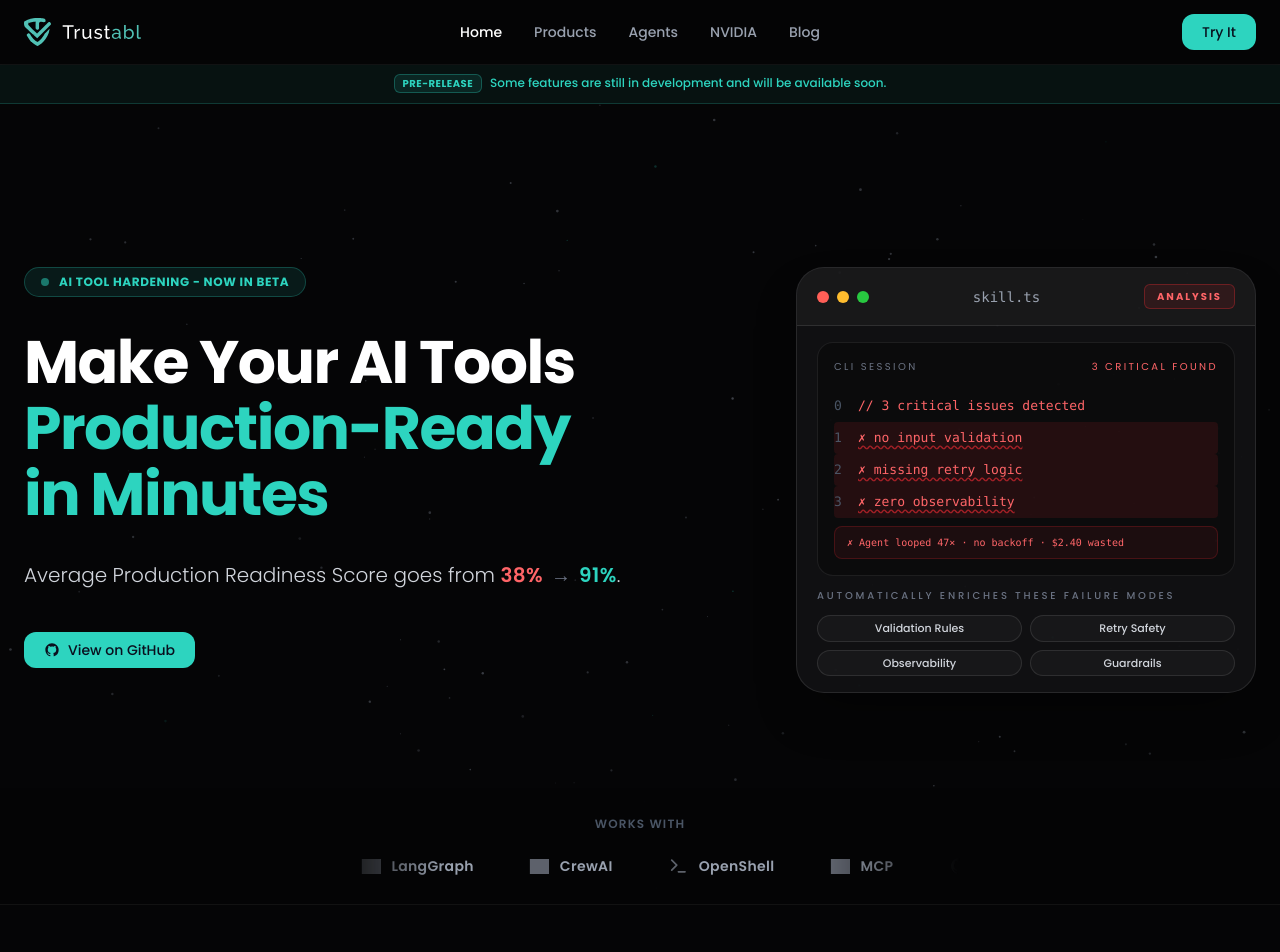
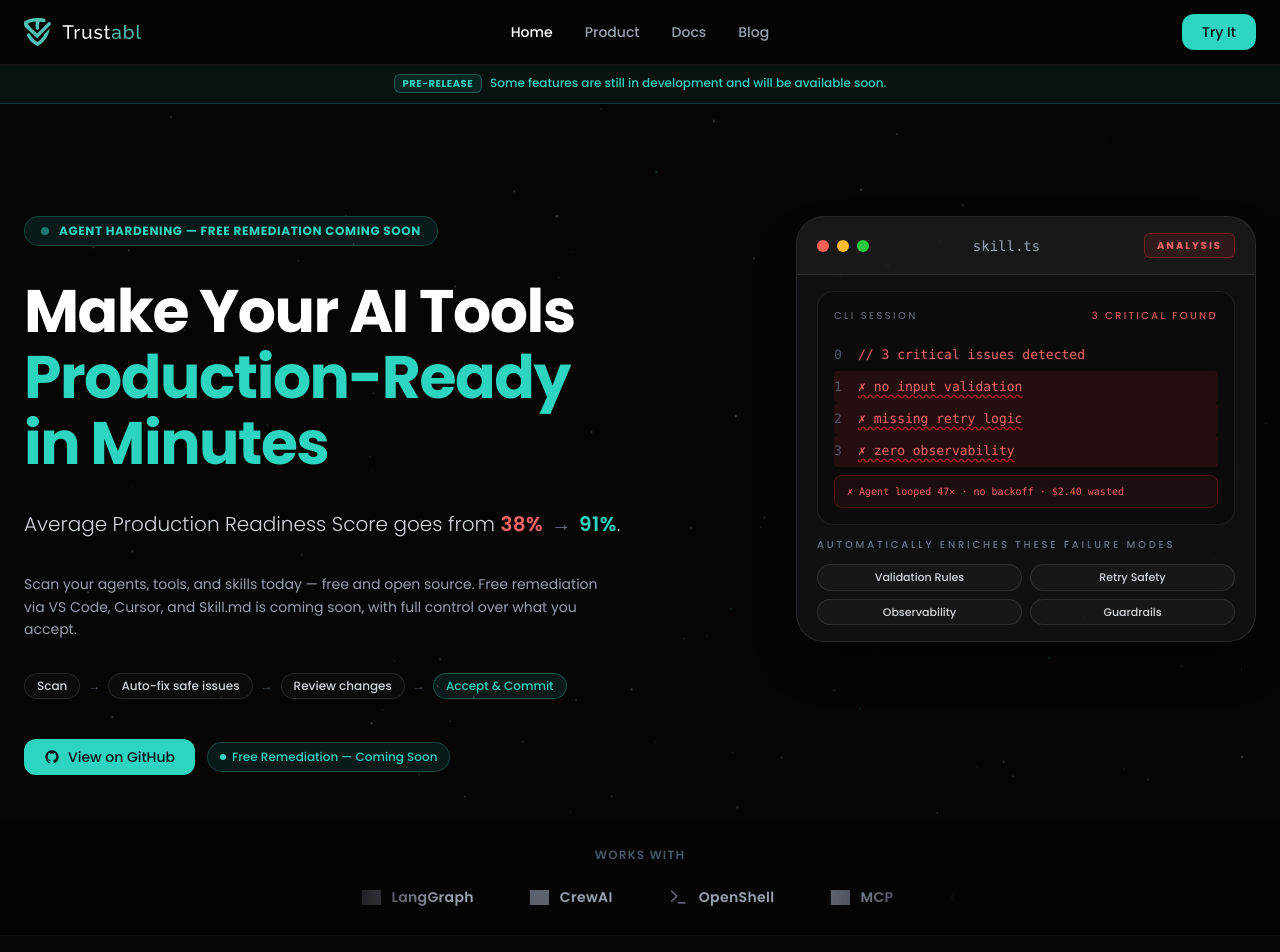
Before and after one commit to controlzane/trustabl, a Next.js app: page / in a window 1280 px wide. Shown: the top 952 px of the page. Built offline with nearby package versions, Linux system fonts and the light colour scheme; grey boxes are pictures that could not be loaded.

Commit message:
improvements

```diff
--- a/src/app/agents/page.tsx
+++ b/src/app/agents/page.tsx
@@ -46,9 +46,8 @@
 
 const navLinks = [
   { label: 'Home', href: '/' },
-  { label: 'Products', href: '/products' },
-  { label: 'Agents', href: '/agents' },
-  { label: 'NVIDIA', href: '/#openshell' },
+  { label: 'Product', href: '/products' },
+  { label: 'Docs', href: '/docs' },
   { label: 'Blog', href: '/blog' },
 ];
 
--- a/src/app/page.tsx
+++ b/src/app/page.tsx
@@ -505,9 +505,8 @@
 
   const navLinks = [
     { label: 'Home', href: '/' },
-    { label: 'Products', href: '/products' },
-    { label: 'Agents', href: '/agents' },
-    { label: 'NVIDIA', href: '#openshell' },
+    { label: 'Product', href: '/products' },
+    { label: 'Docs', href: '/docs' },
     { label: 'Blog', href: '/blog' },
   ];
 
@@ -698,71 +697,18 @@
   const roadmapItems = [
     {
       id: 'now',
-      content: 'Now: harden individual tools for production use.',
+      content: 'Now: scan agents, tools, and skills for production issues with the open-source Trustabl Agent Analyzer.',
     },
     {
       id: 'next',
-      content: (
-        <>
-          Next: add support for skills, including prompt hardening and
-          <br />
-          logic improvements.
-        </>
-      ),
+      content: 'Next: free remediation via VS Code and Cursor — auto-fix safe issues and review higher-risk changes before committing.',
     },
     {
       id: 'later',
-      content: 'Later: expand into full agent system support.',
+      content: 'Coming Soon: GitHub Actions integration and Skill.md-based remediation for any agent environment.',
     },
   ];
 
-  const pricingTiers = [
-    {
-      name: 'Open Source',
-      price: 'Free',
-      period: '',
-      best: 'Trust / Reliability Scanner',
-      features: [
-        'Scan for agent/tool issues',
-        'Instant quality score',
-        'Identifies issues and omissions',
-        'Suggests remediations',
-      ],
-      cta: 'Start Free',
-      highlight: false,
-    },
-    {
-      name: 'Try It',
-      price: 'Free',
-      period: '',
-      best: 'No Credit Card / No Account',
-      features: [
-        '1 repo',
-        'GitHub connect',
-        'Full auto-enrichment',
-        '91–93 quality',
-        'Rate limited',
-      ],
-      cta: 'Start Free',
-      highlight: true,
-    },
-    {
-      name: 'Builder',
-      price: '$19.98',
-      period: '/ user / mo',
-      best: 'Serious individual builders\nDaily power users',
-      features: [
-        'Unlimited repos',
-        'Priority Speed',
-        'Advance Scoring',
-        'Guided Enrichment',
-        'Export Bundles',
-        'Priority Support',
-      ],
-      cta: 'Choose Builder',
-      highlight: false,
-    },
-  ];
 
   const atmComponents = [
     {
@@ -879,7 +825,7 @@
   const faqItems = [
     {
       q: 'What is Trustabl?',
-      a: 'Trustabl automatically hardens AI agent tools for production by generating rich, reliable metadata — including schemas, validation rules, retry policies, observability, security policies, and supply-chain attestations. It turns fragile, demo-grade tools into production-ready ones in minutes.',
+      a: 'Trustabl scans AI agents, tools, and skills for production-readiness issues — flagging reliability, safety, and configuration gaps with clear fix suggestions. Free remediation via VS Code, Cursor, and Skill.md is coming soon. Think of it as a specialized linter for agentic systems.',
     },
     {
       q: 'Who is Trustabl for?',
@@ -919,11 +865,23 @@
     },
     {
       q: 'Can I try Trustabl for free?',
-      a: 'Yes. You can connect your GitHub repo and harden tools for free with no credit card required. Many teams start by hardening their most critical tools to see the immediate impact.',
+      a: 'Yes. The Trustabl Agent Analyzer is fully open source — scan any agent codebase for free, no account required. Free remediation via VS Code, Cursor, and Skill.md is coming soon. No credit card, no gates.',
     },
     {
       q: "What's coming next for Trustabl?",
-      a: "We're actively building company policy enforcement, deeper OpenShell integration, expanded CI/CD plugins, and advanced analytics on tool usage patterns across your agent fleet.",
+      a: "We're focused on the free remediation experience: GitHub Actions integration, expanded Skill.md support, and skills file scanning. Team governance and compliance features are planned for later.",
+    },
+    {
+      q: 'Is Trustabl like a linting tool specialized for AI agents?',
+      a: 'Yes. Trustabl is essentially a specialized linter for AI agents. While traditional linters (like ESLint or Ruff) focus on code style, syntax, and general bugs, Trustabl analyzes your AI agents, tools, prompts, and SDK configurations for reliability, safety, and production readiness — flagging patterns that expose you to prompt injection, missing timeouts, tool misconfigurations, and guardrail gaps that standard linters miss. Think of it as "ESLint for AI agents" — it runs in CI/CD, gives clear explanations and fix suggestions, and helps you ship safer, more robust agentic systems.',
+    },
+    {
+      q: 'How does the free remediation process work?',
+      a: 'After scanning, Trustabl generates fix suggestions for every finding. Safe, low-risk fixes will be applied automatically. Higher-risk changes will be surfaced for your review before anything is committed. Remediation will be available as a VS Code/Cursor extension and as a Skill.md for other agent environments. Coming soon.',
+    },
+    {
+      q: 'Do I have to accept every suggested fix?',
+      a: 'No. You have full control. Trustabl auto-applies safe fixes (like adding missing timeouts or standardizing retry logic) and surfaces higher-risk changes for your explicit review and approval. You decide what gets committed.',
     },
   ];
 
@@ -1159,7 +1117,7 @@
                 <div className="inline-flex items-center gap-2.5 bg-[#2DD4BF]/10 border border-[#2DD4BF]/25 rounded-full px-4 py-1.5">
                   <span className="w-2 h-2 bg-[#2DD4BF] rounded-full animate-pulse" />
                   <span className="text-[#2DD4BF] text-xs font-bold uppercase tracking-wider">
-                    AI Tool Hardening - Now in Beta
+                    Agent Hardening — Free Remediation Coming Soon
                   </span>
                 </div>
 
@@ -1178,7 +1136,22 @@
                   .
                 </p>
 
-                <div className="flex gap-3 pt-2">
+                <p className="text-sm leading-relaxed text-gray-400">
+                  Scan your agents, tools, and skills today — free and open source. Free remediation via VS Code, Cursor, and Skill.md is coming soon, with full control over what you accept.
+                </p>
+
+                <div className="flex flex-wrap items-center gap-2">
+                  {(['Scan', 'Auto-fix safe issues', 'Review changes', 'Accept & Commit'] as const).map((step, i) => (
+                    <span key={step} className="flex items-center gap-2">
+                      <span className={`rounded-full border px-3 py-1 text-xs font-medium ${i === 3 ? 'border-[#2DD4BF]/30 bg-[#2DD4BF]/10 text-[#2DD4BF]' : 'border-white/10 bg-white/[0.03] text-gray-300'}`}>
+                        {step}
+                      </span>
+                      {i < 3 && <span className="text-gray-600 text-xs">→</span>}
+                    </span>
+                  ))}
+                </div>
+
+                <div className="flex flex-wrap items-center gap-3 pt-2">
                   <a
                     href={githubRepoUrl}
                     className="inline-flex items-center gap-2 bg-[#2DD4BF] text-[#0A0F1E] font-medium px-5 py-2 rounded-xl hover:bg-[#22B8A6] transition-all hover:scale-105 text-sm"
@@ -1186,6 +1159,10 @@
                     <svg className="h-4 w-4" fill="currentColor" viewBox="0 0 24 24"><path d="M12 2C6.477 2 2 6.484 2 12.017c0 4.425 2.865 8.18 6.839 9.504.5.092.682-.217.682-.483 0-.237-.008-.868-.013-1.703-2.782.605-3.369-1.343-3.369-1.343-.454-1.158-1.11-1.466-1.11-1.466-.908-.62.069-.608.069-.608 1.003.07 1.531 1.032 1.531 1.032.892 1.53 2.341 1.088 2.91.832.092-.647.35-1.088.636-1.338-2.22-.253-4.555-1.113-4.555-4.951 0-1.093.39-1.988 1.029-2.688-.103-.253-.446-1.272.098-2.65 0 0 .84-.27 2.75 1.026A9.564 9.564 0 0112 6.844c.85.004 1.705.115 2.504.337 1.909-1.296 2.747-1.027 2.747-1.027.546 1.379.202 2.398.1 2.651.64.7 1.028 1.595 1.028 2.688 0 3.848-2.339 4.695-4.566 4.943.359.309.678.92.678 1.855 0 1.338-.012 2.419-.012 2.747 0 .268.18.58.688.482A10.019 10.019 0 0022 12.017C22 6.484 17.522 2 12 2z" /></svg>
                     View on GitHub
                   </a>
+                  <span className="inline-flex items-center gap-1.5 rounded-full border border-[#2DD4BF]/25 bg-[#2DD4BF]/10 px-3 py-1.5 text-xs font-medium text-[#2DD4BF]">
+                    <span className="h-1.5 w-1.5 rounded-full bg-[#2DD4BF]" />
+                    Free Remediation — Coming Soon
+                  </span>
                 </div>
               </div>
 
@@ -1613,12 +1590,12 @@
           <div className="mx-auto max-w-7xl px-4 sm:px-6">
             <div className="grid gap-8 lg:grid-cols-[1.12fr_0.88fr] lg:items-start">
               <div>
-                <p className="mb-3 text-xs font-medium uppercase tracking-[0.24em] text-[#2DD4BF]">Agents &amp; skills coming soon</p>
+                <p className="mb-3 text-xs font-medium uppercase tracking-[0.24em] text-[#2DD4BF]">Roadmap</p>
                 <h2 className="text-4xl font-semibold leading-tight lg:text-5xl">
-                  We start with tools. Skills and agents <span className="whitespace-nowrap">come next.</span>
+                  Scan today. Free remediation <span className="whitespace-nowrap">coming next.</span>
                 </h2>
                 <p className="mt-5 max-w-2xl text-lg leading-relaxed text-gray-400">
-                  Trustabl is rolling out in layers so hardening stays reliable before we expand into broader agent workflows.
+                  Free and open source now, with seamless IDE remediation and GitHub Actions coming next.
                 </p>
               </div>
               <div className="max-w-[560px] rounded-[28px] border border-white/8 bg-white/[0.03] p-6 text-sm text-gray-300 lg:justify-self-end">
@@ -1632,68 +1609,16 @@
                   ))}
                 </ul>
                 <a
-                  href="#"
+                  href={githubRepoUrl}
                   className="mt-5 inline-flex items-center gap-2 border border-[#2DD4BF]/35 text-[#2DD4BF] font-medium px-5 py-2 rounded-xl hover:bg-[#2DD4BF]/10 transition-all text-sm"
                 >
-                  Join the waitlist for early access
+                  Get started free →
                 </a>
               </div>
             </div>
           </div>
         </section>
 
-
-        <section id="pricing" className="bg-[#050506] py-28 lg:py-32">
-          <div className="mx-auto max-w-7xl px-4 sm:px-6">
-            <div className="text-center">
-              <p className="mb-3 text-xs font-medium uppercase tracking-[0.24em] text-[#2DD4BF]">Pricing</p>
-              <h2 className="text-4xl font-semibold leading-tight lg:text-5xl">Start free. Upgrade when you are ready.</h2>
-            </div>
-
-            <div className="mt-14 mx-auto grid max-w-4xl gap-5 md:grid-cols-3">
-              {pricingTiers.map((tier) => (
-                <div
-                  key={tier.name}
-                  className={`relative flex h-full flex-col rounded-3xl p-7 ${
-                    tier.highlight
-                      ? 'border-2 border-[#2DD4BF] bg-[#0D1614]'
-                      : 'border border-white/8 bg-[#0D0D10]'
-                  }`}
-                >
-                  <div className="mb-2">
-                    <h3 className={`text-base font-bold ${tier.highlight ? 'text-[#2DD4BF]' : 'text-white'}`}>{tier.name}</h3>
-                    <p className="mt-1 whitespace-pre-line text-sm text-gray-400">{tier.best}</p>
-                  </div>
-
-                  <div className="my-6">
-                    <span className="text-4xl font-bold text-white">{tier.price}</span>
-                    {tier.period && <span className="ml-1.5 text-sm text-gray-500">{tier.period}</span>}
-                  </div>
-
-                  <ul className="mb-8 flex-1 space-y-2.5 text-sm text-gray-300">
-                    {tier.features.map((feature) => (
-                      <li key={feature} className="flex items-center gap-2">
-                        <span className="text-[#2DD4BF]">✓</span>
-                        <span>{feature}</span>
-                      </li>
-                    ))}
-                  </ul>
-
-                  <a
-                    href={githubRepoUrl}
-                    className={`inline-flex w-full items-center justify-center rounded-2xl px-4 py-3.5 text-sm font-semibold transition-all ${
-                      tier.highlight
-                        ? 'bg-[#2DD4BF] text-[#08121F] hover:bg-[#22B8A6]'
-                        : 'bg-white/8 text-white hover:bg-white/12'
-                    }`}
-                  >
-                    {tier.cta}
-                  </a>
-                </div>
-              ))}
-            </div>
-          </div>
-        </section>
 
         {/* ATM Diagram Section */}
         <section id="atm" className="bg-[#050506] py-28 lg:py-32">
--- a/src/app/products/page.tsx
+++ b/src/app/products/page.tsx
@@ -40,9 +40,8 @@
 
   const navLinks = [
     { label: 'Home', href: '/' },
-    { label: 'Products', href: '/products' },
-    { label: 'Agents', href: '/agents' },
-    { label: 'NVIDIA', href: '/#openshell' },
+    { label: 'Product', href: '/products' },
+    { label: 'Docs', href: '/docs' },
     { label: 'Blog', href: '/blog' },
   ];
 
@@ -313,7 +312,7 @@
                 { n: '01', title: 'Scan your repo', desc: 'Point the analyzer at any agent codebase. It reads your tool definitions, schemas, and implementation files.' },
                 { n: '02', title: 'Analyze findings', desc: 'Static rules run across every tool, checking for validation gaps, missing retry logic, observability holes, and guardrail issues.' },
                 { n: '03', title: 'Generate report', desc: 'Get a prioritized report with a Production Readiness Score, severity-ranked findings, and SARIF/JSON/human-readable output.' },
-                { n: '04', title: 'Improve & harden', desc: 'Use findings to guide manual fixes or wait for Auto-Fix (coming June 2026) to apply remediations automatically.' },
+                { n: '04', title: 'Improve & harden', desc: 'Use findings to guide manual fixes today. Free automated remediation via VS Code, Cursor, and Skill.md is coming soon.' },
               ].map((step) => (
                 <div key={step.n} className="flex flex-col gap-4 rounded-3xl border border-white/8 bg-white/[0.03] p-6 transition-colors hover:border-[#2DD4BF]/30">
                   <span className="text-sm font-medium tracking-[0.12em] text-[#2DD4BF]">{step.n}</span>
@@ -453,7 +452,7 @@
                   title: 'Auto-Fix + OpenShell Features',
                   badge: 'COMING SOON',
                   badgeCls: 'bg-amber-500/10 text-amber-400 border-amber-500/25',
-                  desc: 'Automated remediation suggestions and full OpenShell risk surface analysis & hardening. First paid / platform capabilities.',
+                  desc: 'Automated remediation via VS Code/Cursor extension and Skill.md — auto-fix safe issues, review higher-risk changes before committing. Full OpenShell risk surface analysis & hardening.',
                   active: false,
                 },
                 {
```
